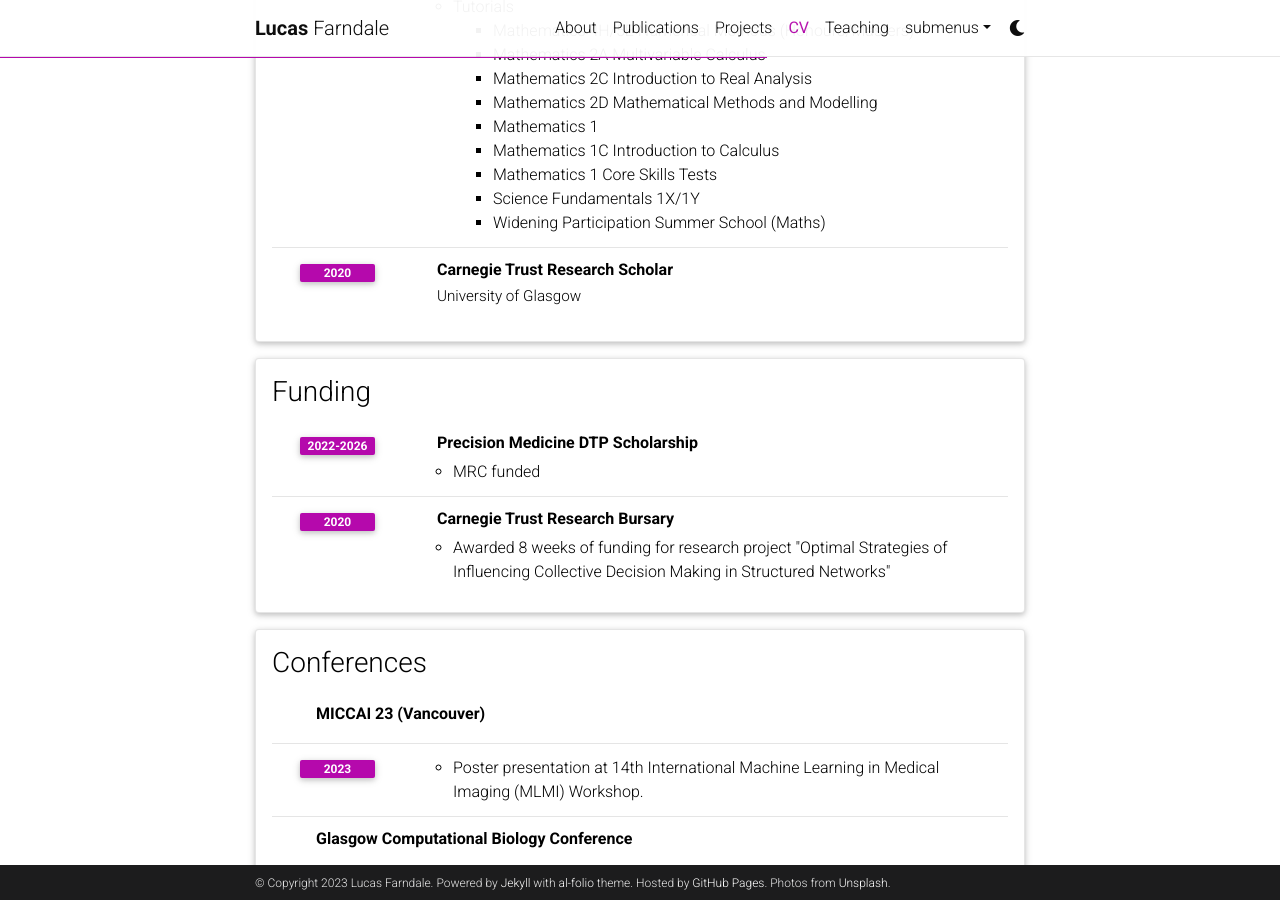
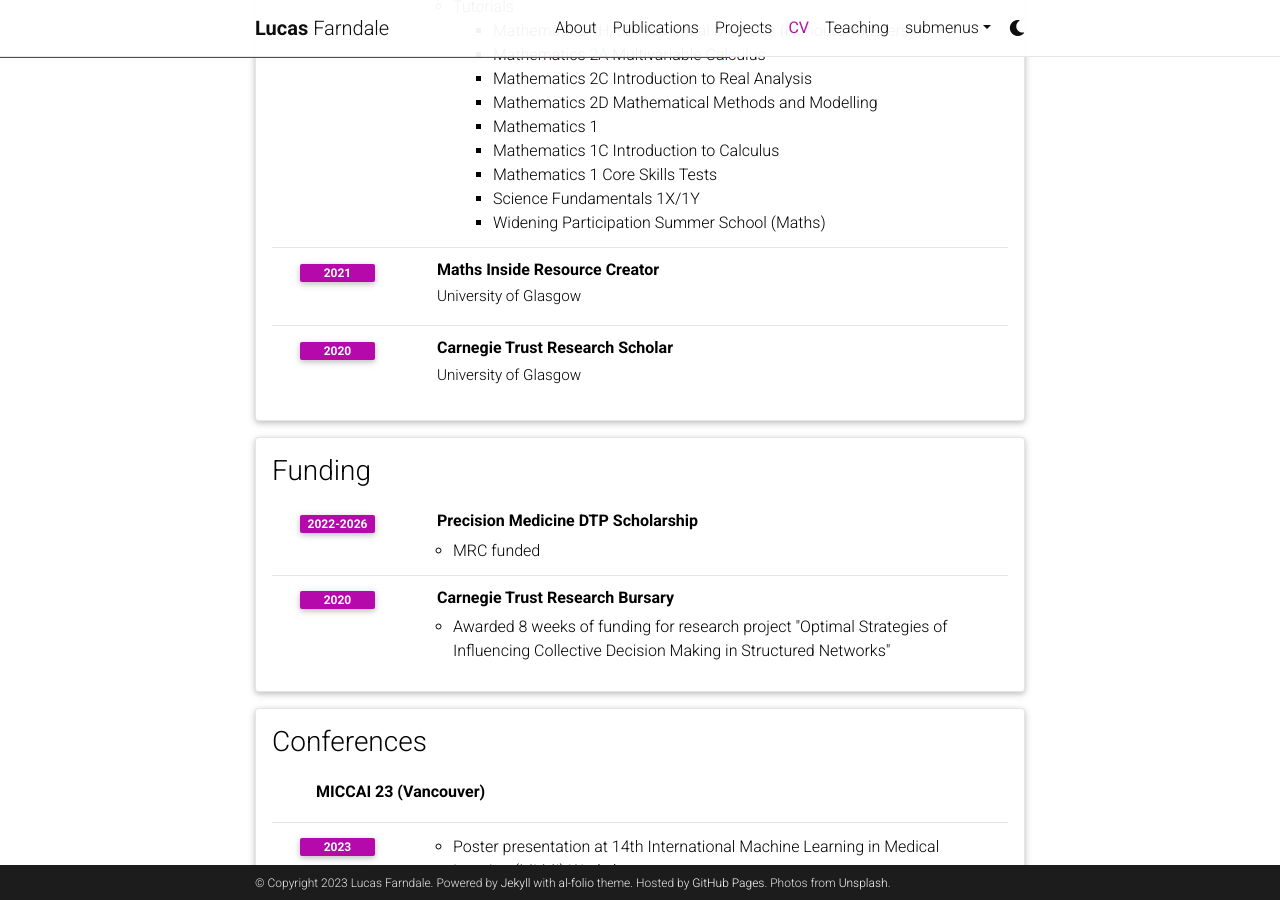
Before and after one commit to lucasfarndale/lucasfarndale.github.io, a Jekyll site: the page built from _pages/cv.md, in a window 1280 px wide and 900 px high, scrolled down 921 px. Built offline with Jekyll 4.4.1, drawn with Linux system fonts in a browser that asks for light colours; comment, search, counter and statistics services are not loaded; a style sheet for code colours, icons or effects is not loaded.

Commit message:
Update cv.yml

```diff
--- a/_data/cv.yml
+++ b/_data/cv.yml
@@ -42,6 +42,9 @@
             - Mathematics 1 Core Skills Tests
             - Science Fundamentals 1X/1Y
             - Widening Participation Summer School (Maths)
+    - title: Maths Inside Resource Creator
+      institution: University of Glasgow
+      year: 2021
     - title: Carnegie Trust Research Scholar
       institution: University of Glasgow
       year: 2020
```
